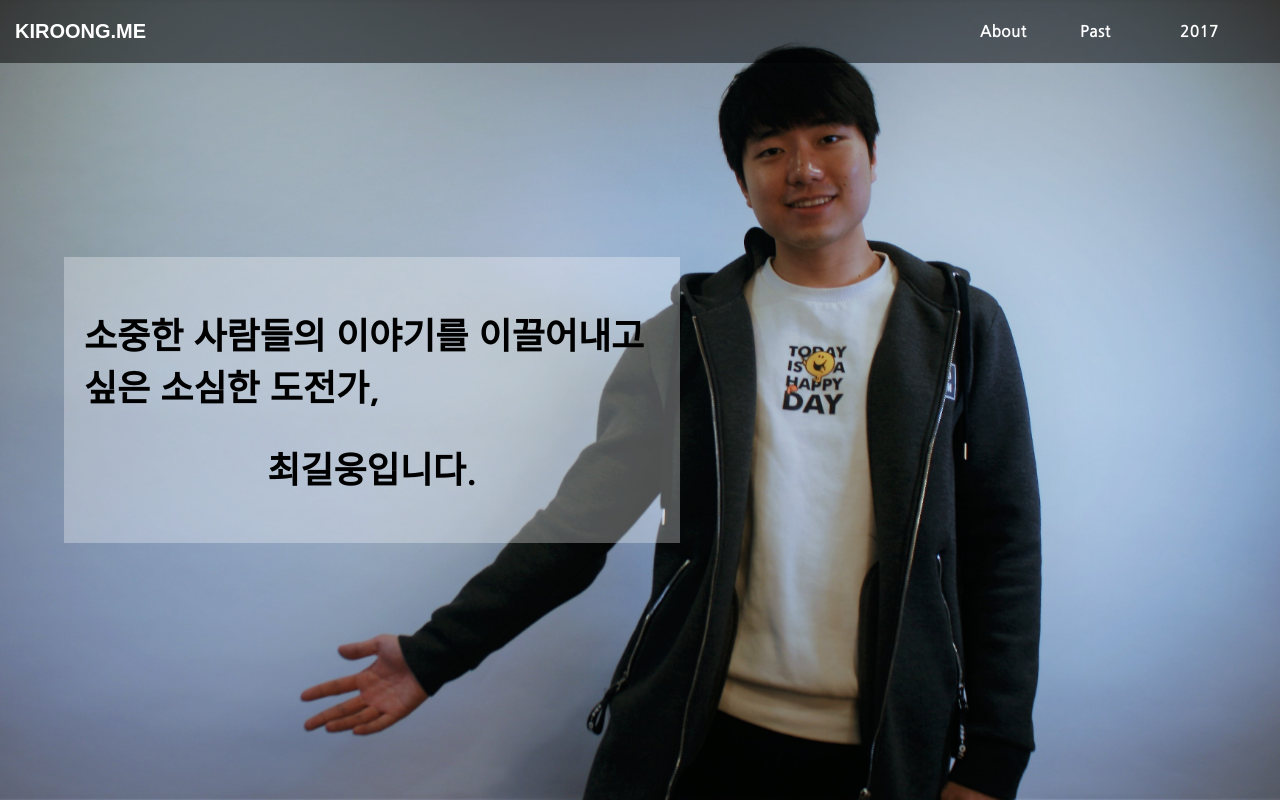
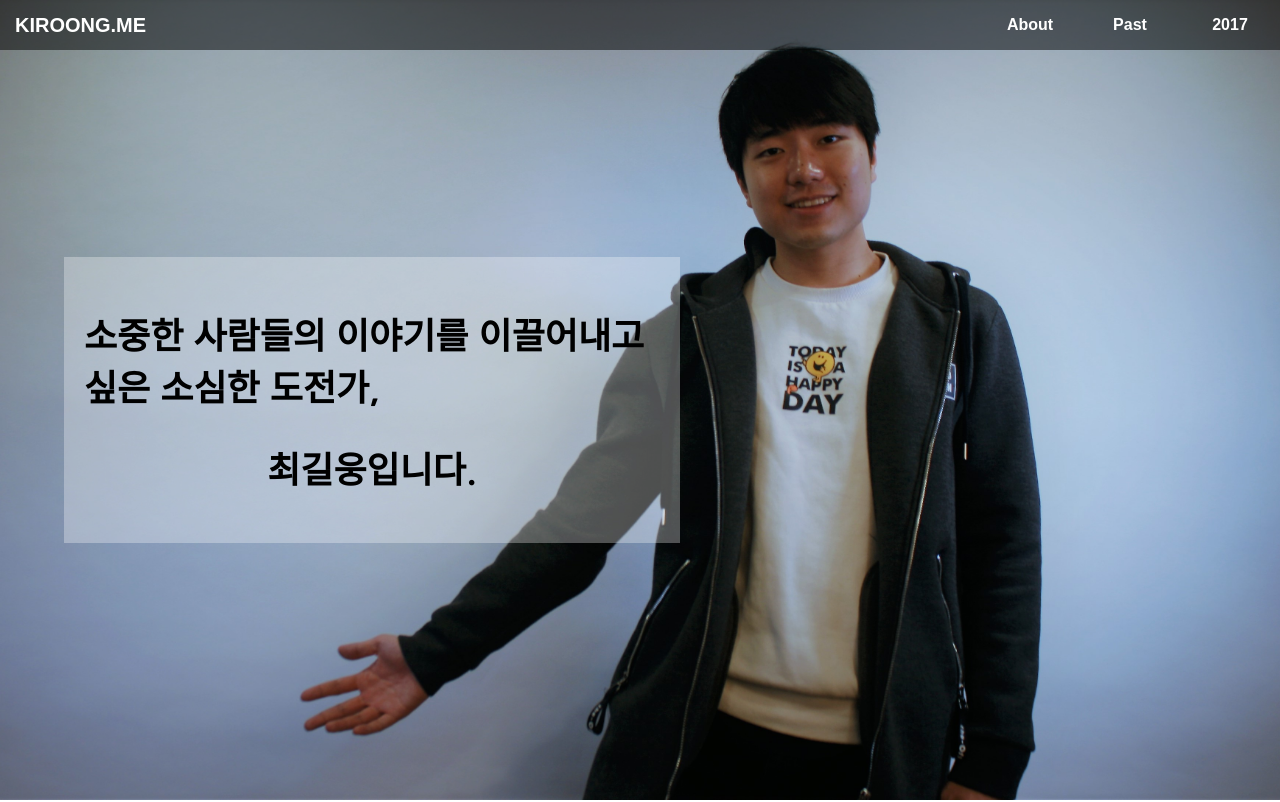
Before and after one commit to javelinsman/kiroong.me, a website: page html/index.html in a window 1280 px wide. Shown: the top 802 px of the page. Drawn offline with nearby package versions, Linux system fonts and the light colour scheme; files that its build step writes are made by us from their sources.

Commit message:
nav 손봄'

```diff
--- a/css/index.css
+++ b/css/index.css
@@ -38,32 +38,45 @@ nav {
     background-color: rgba(0,0,0,0.5);
     color: white;
     font-weight: bold;
+    margin: 0;
+    padding: 0;
 }
 
 nav div{
     display: flex;
     width: 100%;
     justify-content: space-between;
+    height: 50px; /* navigation height */
 }
 
-nav div .title {
+nav div p {
     margin-left : 15px;
     font-weight: bold;
     font-family: Arial;
+    margin-top: auto;
+    margin-bottom: auto;
 }
 
-nav div ul {
-    list-style-type: none;
+nav div div {
+    width: 300px;
     display: flex;
     justify-content: space-around;
-    margin: 0; /* 꽉 채움 */
-    padding: 0; /* li가 indent 안되도록 함 */
 }
 
-nav div ul div {
+.pagedown {
     width: 100px;
+    height: 100%;
+    display: flex;
+    cursor: pointer;
+}
+
+.pagedown:hover {
+    background-color: rgba(0,0,0,0.9);
+}
+
+.pagedown p {
+    font-size: 100%;
     margin: auto;
-    text-align: center;
 }
 
 /*
--- a/html/index.html
+++ b/html/index.html
@@ -18,12 +18,12 @@
 <body>
     <nav>
         <div>
-            <p class="title">KIROONG.ME</p>
-            <ul>
-                <div>About</div>
-                <div>Past</div>
-                <div>2017</div>
-            </ul>
+            <p>KIROONG.ME</p>
+            <div>
+                <div class="pagedown" id="b1"><p>About</p></div>
+                <div class="pagedown" id="b2"><p>Past</p></div>
+                <div class="pagedown" id="b3"><p>2017</p></div>
+            </div>
         </div>
     </nav>
 
@@ -140,7 +140,7 @@
             </div>
         </div>
     </section>
-    <section class="display">
+    <section id="past" class="display">
         <div class="splitter"></div>
         <h1><span>지금까지 해온 것들<span></h1>
         <div class="unit">
@@ -296,5 +296,8 @@
         </div>
     </section>
 
+    <script src="https://code.jquery.com/jquery-3.1.1.min.js"></script>
+    <script src="index.js"></script>
+
 </body>
 </html>
```
Also changed, not shown: js/index.js (added, +15 -0 lines).
